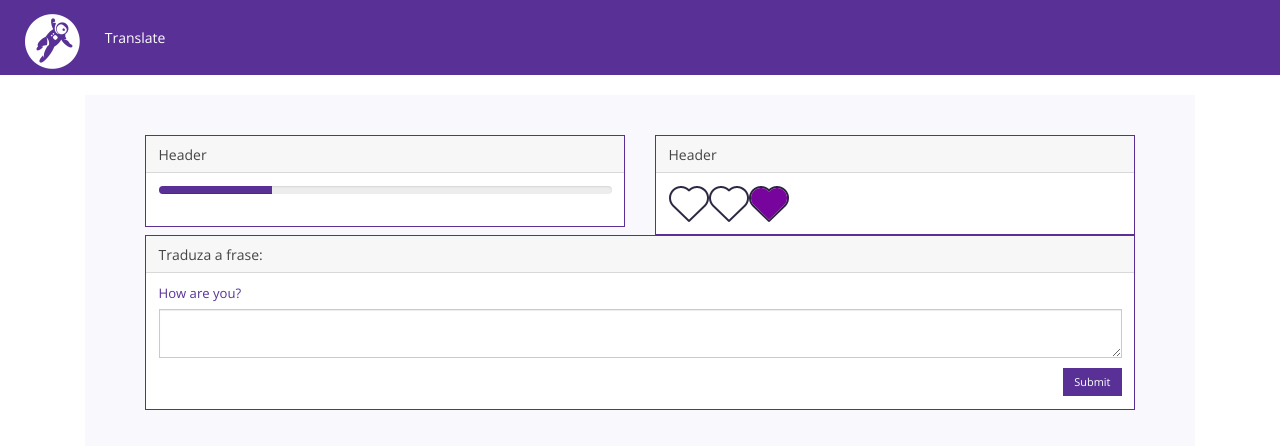
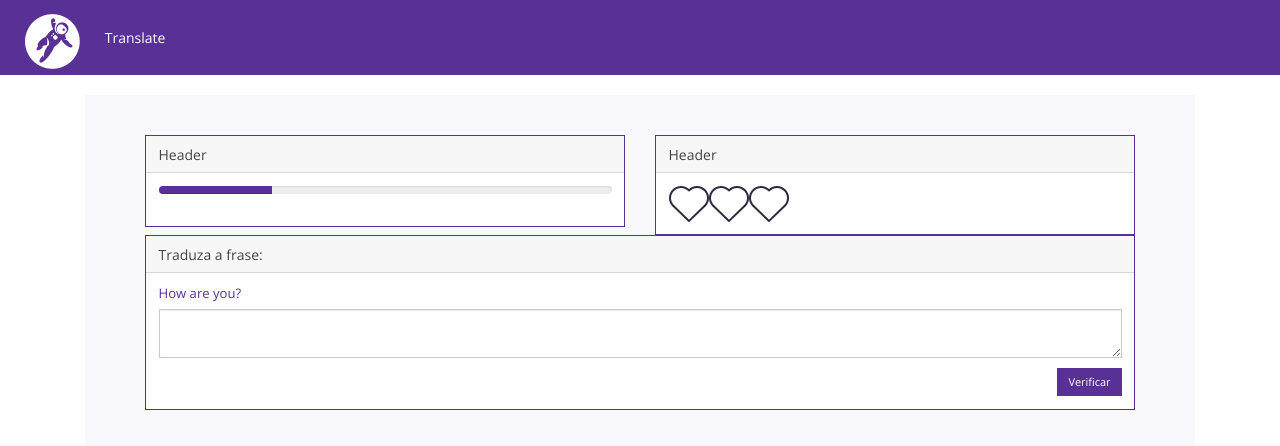
Before and after one commit to nestorjunior/angular-translate, an Angular app: page / in a window 1280 px wide. Shown: the top 446 px of the page. Built offline with nearby package versions, Linux system fonts and the light colour scheme.

Commit message:
Create: mock

```diff
--- a/src/app/attempts/attempts.component.html
+++ b/src/app/attempts/attempts.component.html
@@ -1,3 +1,3 @@
-<img src="/assets/heart_empty.png" alt="">
-<img src="/assets/heart_empty.png" alt="">
-<img src="/assets/heart_full.png" alt="">
+<img [src]="emptyHeart" alt="">
+<img [src]="emptyHeart" alt="">
+<img [src]="emptyHeart" alt="">
--- a/src/app/attempts/attempts.component.ts
+++ b/src/app/attempts/attempts.component.ts
@@ -7,6 +7,9 @@ import { Component, OnInit } from '@angular/core';
 })
 export class AttemptsComponent implements OnInit {
 
+	public emptyHeart: string = '/assets/heart_empty.png'
+	public fullHeart: string = '/assets/heart_full.png'
+
 	constructor() { }
 
 	ngOnInit() {
--- a/src/app/header/header.component.html
+++ b/src/app/header/header.component.html
@@ -1,4 +1,3 @@
 <nav class="navbar navbar-expand-lg navbar-dark bg-primary navbar-fixed-top">
-  <a class="navbar-brand" href="/"><i class="fa fa-5x fa-grav" aria-hidden="true"></i></a>Translate
-
+  <a class="navbar-brand" href="/"><i class="fa fa-5x fa-grav" aria-hidden="true"></i></a>{{title}}
 </nav>
--- a/src/app/header/header.component.ts
+++ b/src/app/header/header.component.ts
@@ -7,6 +7,8 @@ import { Component, OnInit } from '@angular/core';
 })
 export class HeaderComponent implements OnInit {
 
+	public title: string = 'Translate'
+
 	constructor() { }
 
 	ngOnInit() {
--- a/src/app/panel/panel.component.html
+++ b/src/app/panel/panel.component.html
@@ -32,7 +32,7 @@
                         <div class="form-group">
                           <textarea class="form-control" id="exampleTextarea" rows="3"></textarea>
                         </div>
-                         <button type="submit" class="btn btn-lg btn-primary pull-right">Submit</button>
+                         <button type="submit" class="btn btn-lg btn-primary pull-right">Verificar</button>
                     </fieldset>
                   </div>
                 </div>
--- a/src/app/panel/panel.component.ts
+++ b/src/app/panel/panel.component.ts
@@ -1,15 +1,19 @@
-import { Component, OnInit } from '@angular/core';
+import { Component, OnInit } from '@angular/core'
+import { Phrase } from '../shared/phrase.model'
+import { PHRASES } from './phrase-mock'
 
 @Component({
-  selector: 'app-panel',
-  templateUrl: './panel.component.html',
-  styleUrls: ['./panel.component.css']
+	selector: 'app-panel',
+	templateUrl: './panel.component.html',
+	styleUrls: ['./panel.component.css']
 })
 export class PanelComponent implements OnInit {
 
-  constructor() { }
+	public frases: Phrase[] = PHRASES
 
-  ngOnInit() {
-  }
+	constructor() { console.log(this.frases) }
+
+	ngOnInit() {
+	}
 
 }
--- /dev/null
+++ b/src/app/panel/phrase-mock.ts
@@ -0,0 +1,8 @@
+import { Phrase } from '../shared/phrase.model'
+
+export const PHRASES: Phrase[] = [
+	{ phraseEng: 'I like to learn', phrasePtBr: 'Eu gosto de aprender' },
+	{ phraseEng: 'I watch tv', phrasePtBr: 'Eu assisto tv' },
+	{ phraseEng: 'How are you?', phrasePtBr: 'Como vai você?' },
+	{ phraseEng: 'I eat bread', phrasePtBr: 'Eu como pão' }
+]
--- /dev/null
+++ b/src/app/shared/phrase.model.ts
@@ -0,0 +1,5 @@
+export class Phrase {
+
+	constructor(public phraseEng: string, public phrasePtBr: string) { }
+
+}
```
Lines whose indentation alone changed are shown as unchanged.
